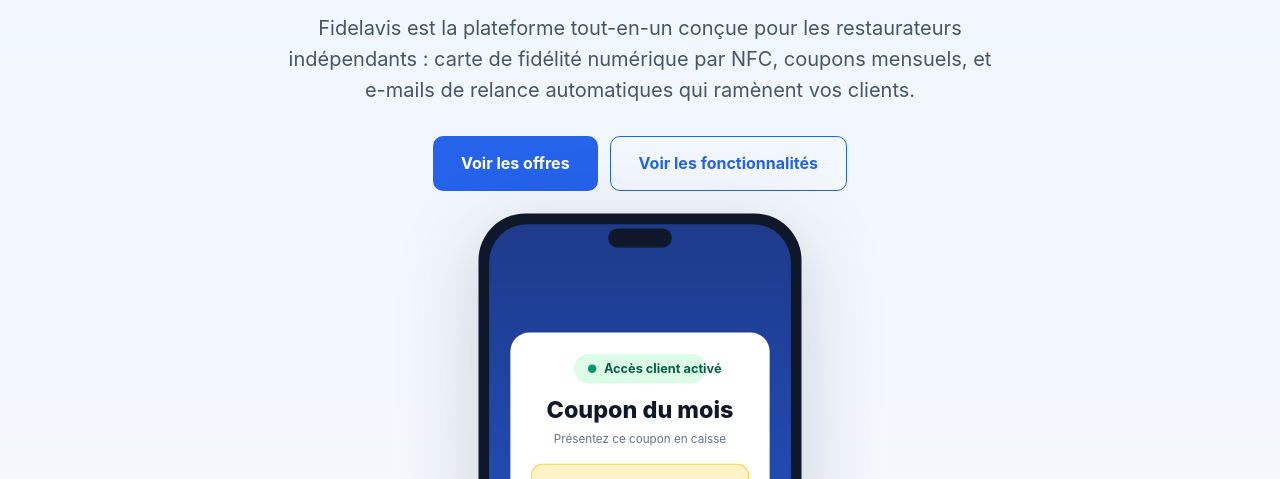
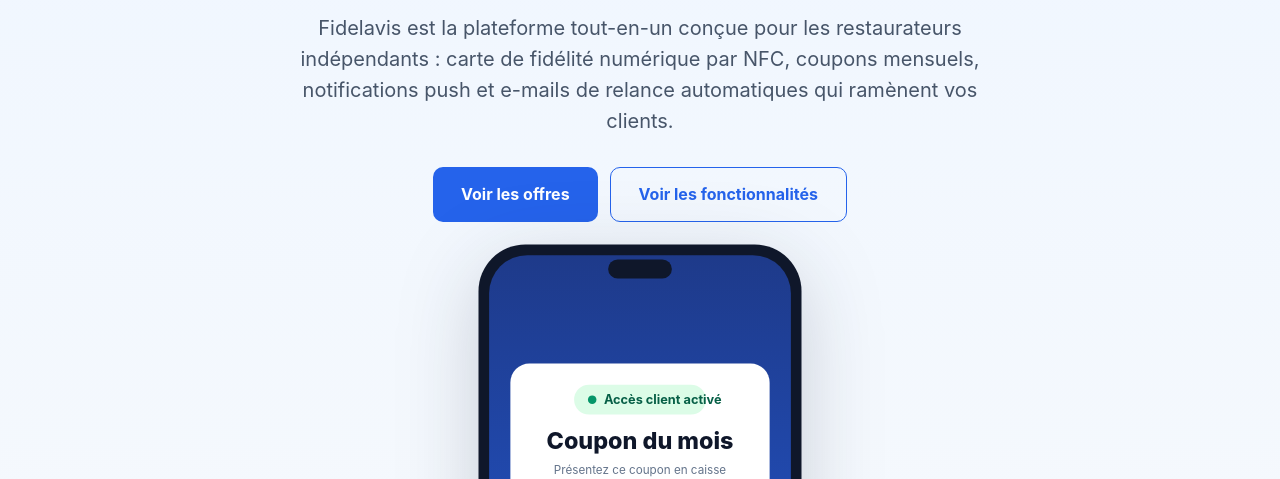
Before and after one commit to compush-media/cartefidelavis.com, a plain HTML site: page index.html in a window 1280 px wide. Shown: the part 321-800 px from the top of the page. Drawn offline with Linux system fonts and the light colour scheme.

Commit message:
Accroche : mentionner les notifications push
L'accroche du haut de page enumerait la carte NFC, les coupons mensuels et les
e-mails de relance, mais passait sous silence les notifications push — alors
qu'elles figurent dans l'offre, dans les fonctionnalites et dans le parcours
client. Un lecteur pressé qui ne lit que le haut de page ne les voyait pas.

C'est une omission de mon passage precedent : en retirant la mention de l'IA,
j'ai remplace la fin de phrase sans verifier que tout ce que le produit fait y
figurait.

```diff
--- a/index.html
+++ b/index.html
@@ -354,7 +354,8 @@
     <h1>Fidélisez vos clients.<br/>Faites-les <em>revenir.</em></h1>
     <p class="lead">
       Fidelavis est la plateforme tout-en-un conçue pour les restaurateurs indépendants :
-      carte de fidélité numérique par NFC, coupons mensuels, et e-mails de relance automatiques qui ramènent vos clients.
+      carte de fidélité numérique par NFC, coupons mensuels, notifications push et e-mails de relance
+      automatiques qui ramènent vos clients.
     </p>
     <div class="cta-row">
       <a href="#tarifs" class="btn btn-primary btn-lg">Voir les offres</a>
```
